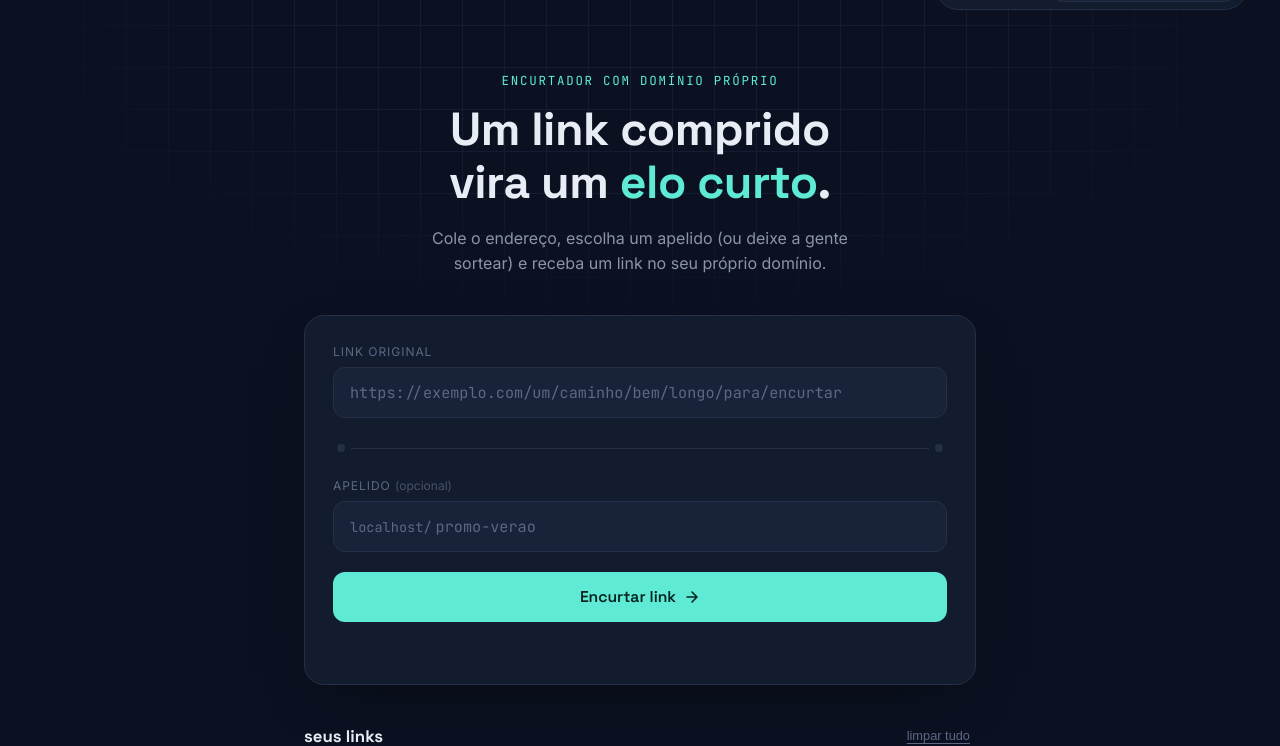
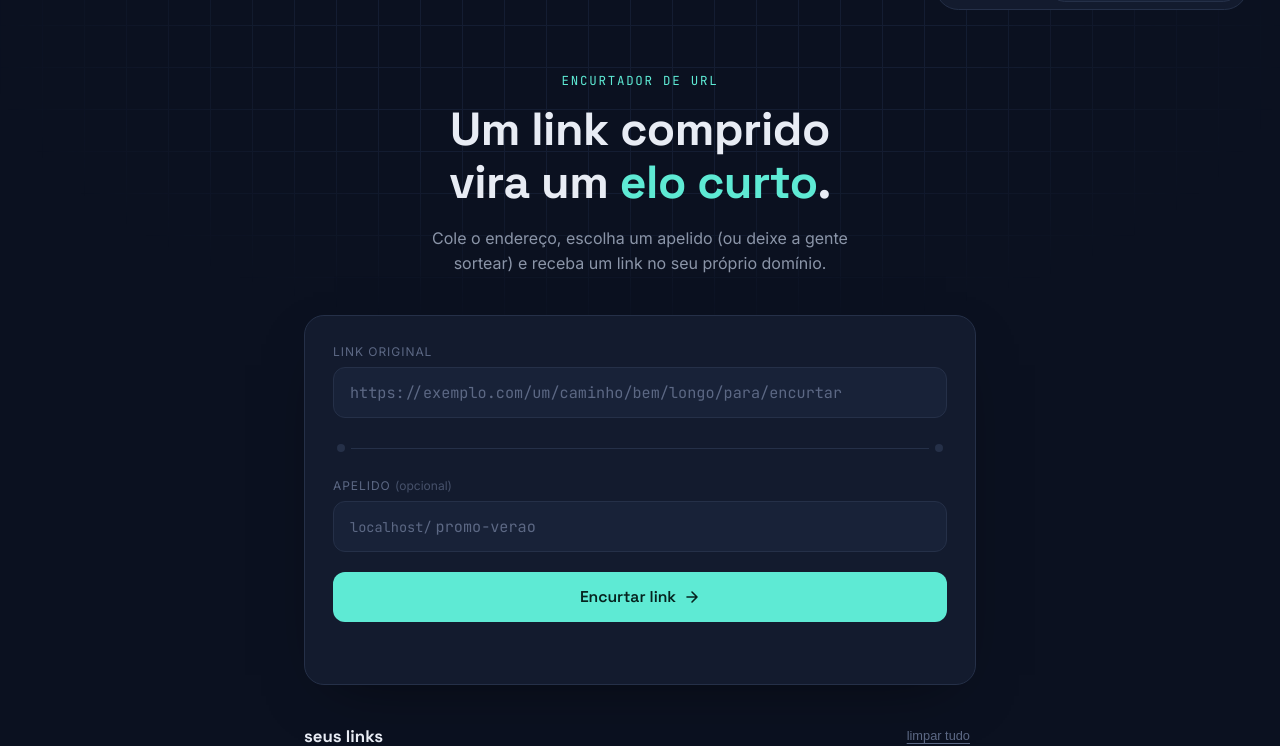
Before and after one commit to davi691/Encurtador_de_URL, a website: page index.html in a window 1280 px wide. Shown: the part 59-805 px from the top of the page. Drawn offline with Linux system fonts and the light colour scheme; no server answers.

Commit message:
Add files via upload

```diff
--- a/index.html
+++ b/index.html
@@ -31,7 +31,7 @@
 
   <main class="stage">
     <section class="hero">
-      <p class="eyebrow">encurtador com domínio próprio</p>
+      <p class="eyebrow">encurtador de url</p>
       <h1 class="headline">Um link comprido<br>vira um <em>elo curto</em>.</h1>
       <p class="sub">Cole o endereço, escolha um apelido (ou deixe a gente sortear) e receba um link no seu próprio domínio.</p>
     </section>
```
